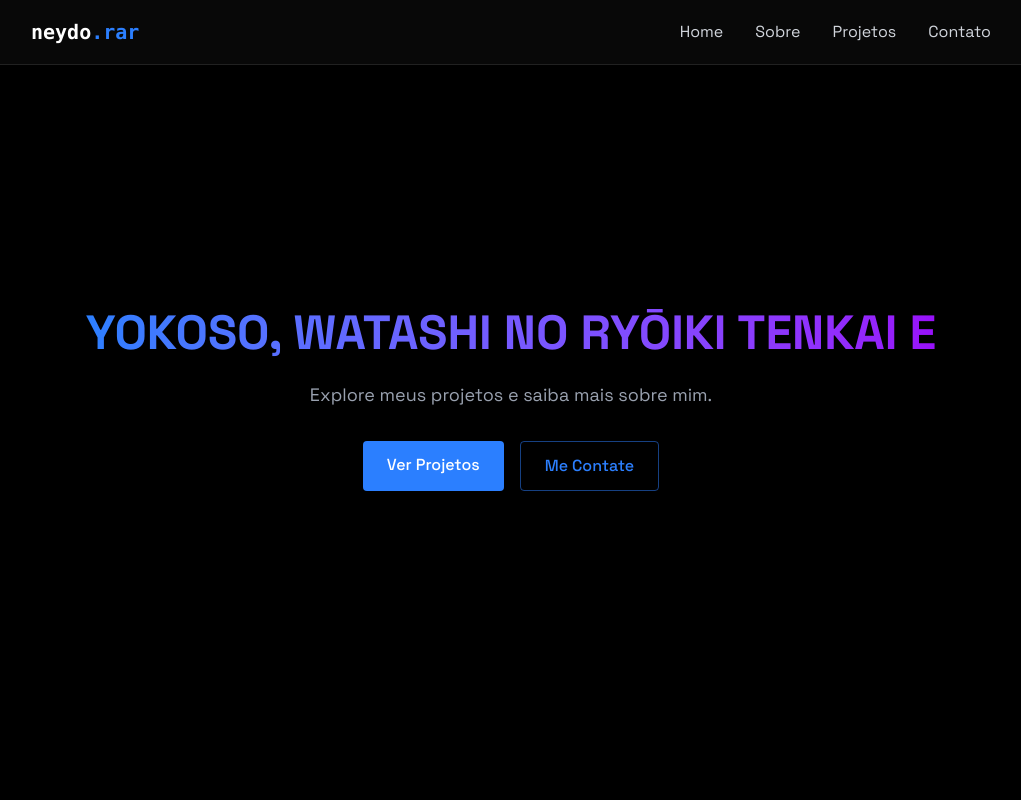
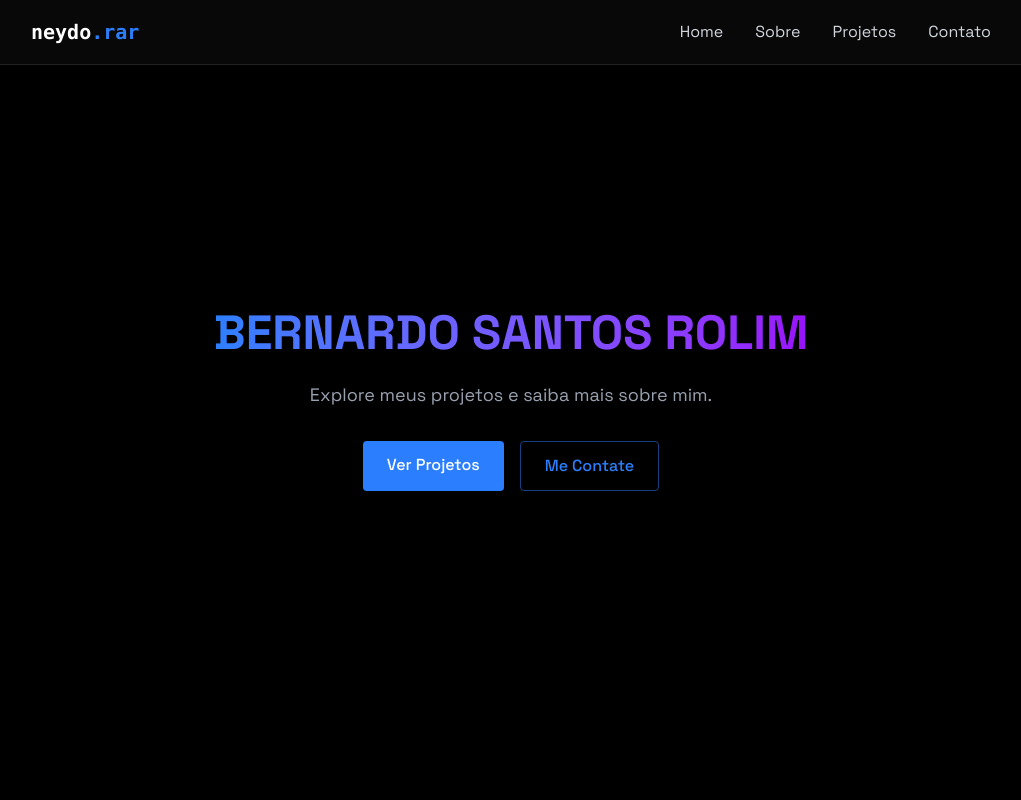
Before and after one commit to Danreby/danreby-portifolio, a React (Vite) app: page / in a window 1280 px wide. Shown: the top 800 px of the page, without its empty margins (129-1150 px from the left). Built offline with nearby package versions, Linux system fonts and the light colour scheme.

Commit message:
Alterando pagina principal

```diff
--- a/src/components/LoadingSreen.jsx
+++ b/src/components/LoadingSreen.jsx
@@ -2,7 +2,7 @@ import { useEffect, useState } from "react";
 
 export const LoadingScreen = ({onComplete}) => {
     const [text, setText] = useState("");
-    const fullText = "<Hello World />";
+    const fullText = "Yokoso, Watashi no ryōiki Tenkai e";
 
     useEffect(() => {
         let index = 0;
@@ -24,7 +24,7 @@ export const LoadingScreen = ({onComplete}) => {
 
   return (
     <div className="fixed inset-0 z-50 bg-black text-gray-100 flex flex-col items-center justify-center">
-      <div className="mb-4 text-4xl font-mono font-bold">{text}<span className="animate-blink ml-1">|</span></div>
+      <div className="mb-4 text-4xl font-mono font-bold bg-gradient-to-r from-blue-500 to-purple-600 bg-clip-text text-transparent leading-right uppercase">{text}<span className="animate-blink ml-1">|</span></div>
       <div className="w-[200px] h-[2px] bg-gray-800 rounded relative overflow-hidden">
         <div className="w-[40%] h-full bg-blue-500 shadow-[0_0_15px_#3b82f6] animate-loading-bar">
             {/* {""} */}
--- a/src/components/sections/Home.jsx
+++ b/src/components/sections/Home.jsx
@@ -6,7 +6,7 @@ export const Home = () => {
       <RevealOnScroll>
         <div className="text-center z-10 px-4">
           <h1 className="text-5xl font-bold mb-6 bg-gradient-to-r from-blue-500 to-purple-600 bg-clip-text text-transparent leading-right uppercase">
-              Yokoso, Watashi no ryōiki Tenkai e
+              Bernardo Santos Rolim
           </h1>
           <p className="text-gray-400 text-lg mb-8 max-w-lg mx-auto">
               Explore meus projetos e saiba mais sobre mim.
```
